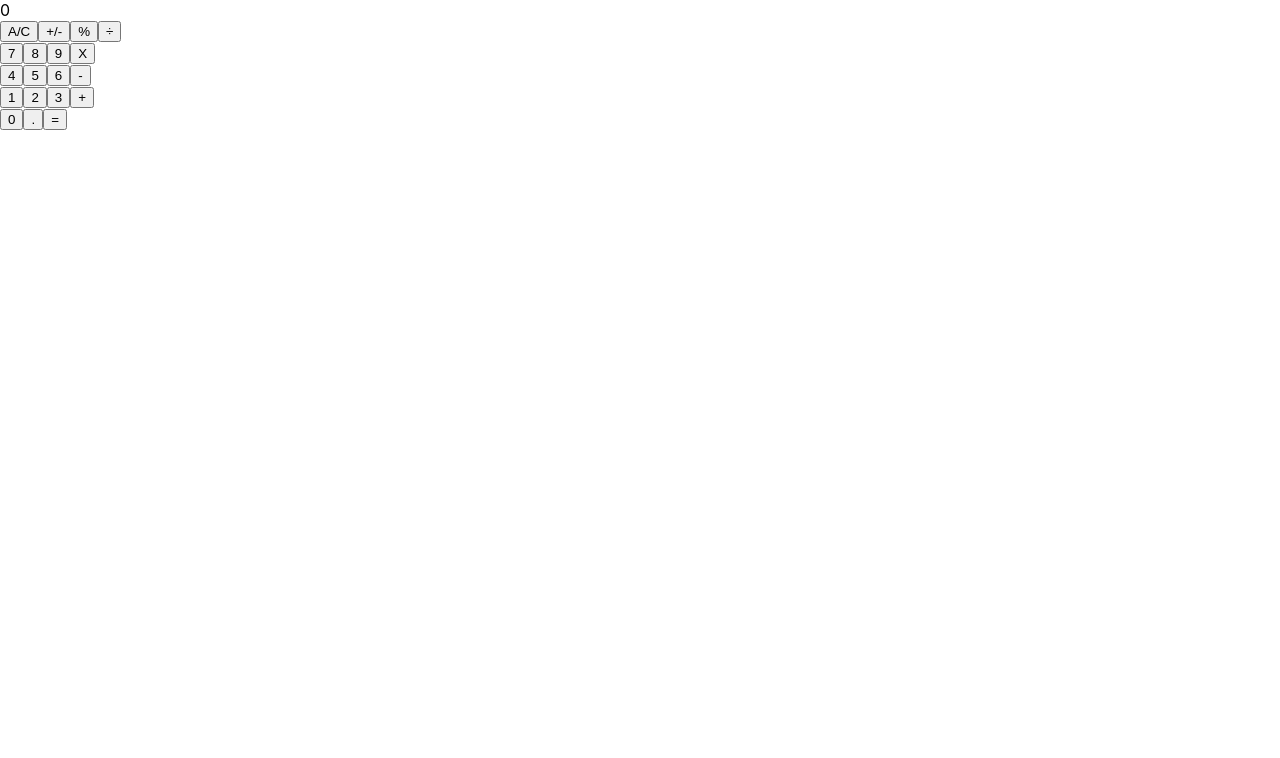
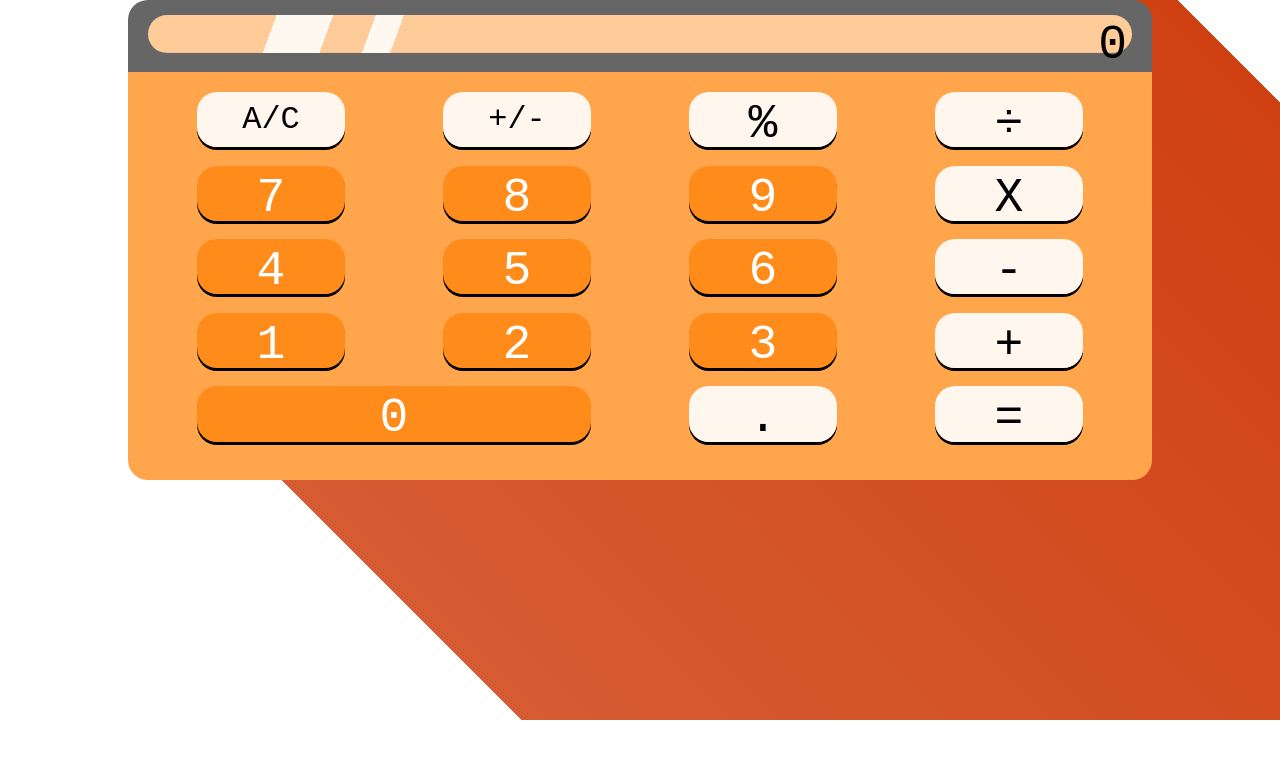
Before and after one commit to NewIncome/math-mag-co-calculator, a React (Create React App) app: page / in a window 1280 px wide. Shown: the top 758 px of the page. Built offline with nearby package versions, Linux system fonts and the light colour scheme.

Commit message:
Finish styling
- Add additional classes
- Add all CSS styles for the calculator

```diff
--- a/src/App.css
+++ b/src/App.css
@@ -1,3 +1,10 @@
+* {
+  box-sizing: border-box;
+  font-family: 'Courier New', monospace;
+  margin: 0;
+  padding: 0;
+}
+
 .App {
   text-align: center;
 }
@@ -37,3 +44,86 @@
     transform: rotate(360deg);
   }
 }
+
+/* Personal Styles */
+#root {
+  background-color: aquamarine;
+  background: linear-gradient(#fff, #fff) no-repeat, linear-gradient(45deg, #fff 21%, #c30c 21%, #c30e 94.5%, #fff 94.5%) no-repeat;
+  background-size: 50% 50%, 90% 90%;
+  background-position: 20% 0%, 100% 0%;
+  height: 100vh;
+}
+
+#cBody {
+  width: 80%;
+  margin: auto;
+  height: 60vh;
+}
+
+.calcTop {
+  background-color: #666;
+  padding: 15px 20px;
+  border-radius: 20px 20px 0 0;
+  height: 15%;
+}
+
+.display {
+  background: linear-gradient(-70deg, #fff0 30%, #fffd 30%, #fffd 70%, #fff0 70%) no-repeat, linear-gradient(-70deg, #fff0 40%, #fffd 40%, #fffd 60%, #fff0 60%) no-repeat, linear-gradient(#fc9, #fc9) no-repeat;
+  border-radius: 20px;
+  padding: 3px 5px 5px;
+  text-align: right;
+  height: 90%;
+  font-size: 3em;
+  background-size: 13% 100%, 13% 100%, 100%;
+  background-position: 10% 0%, 20% 0%, 100%;
+}
+
+.calcBtm {
+  background-color: #ffa64d;
+  border-radius: 0 0 20px 20px;
+  padding: 20px;
+  height: 85%;
+  display: flex;
+  flex-wrap: wrap;
+  align-content: space-between;
+}
+
+.group {
+  display: flex;
+  justify-content: space-around;
+  align-content: space-around;
+  width: 100%;
+  height: 20%;
+}
+
+.btn {
+  width: 15%;
+  padding: 5px;
+  height: 75%;
+  border: none;
+  border-radius: 20px;
+  box-shadow: 0px 3px 0px 0px #000;
+  font-size: 3em;
+}
+
+#A\/C,
+#\+\/- { font-size: 2em; }
+
+#\30 {
+  width: 40%;
+}
+
+.group2 .btn:nth-child(-n+3),
+.group3 .btn:nth-child(-n+3),
+.group4 .btn:nth-child(-n+3),
+.group5 .btn:first-child {
+  background-color: #ff8c1a;
+  color: #fff;
+}
+.group1 .btn,
+.group2 .btn:last-child,
+.group3 .btn:last-child,
+.group4 .btn:last-child,
+.group5 .btn:nth-child(n+2) {
+  background-color: #ffffffe6;
+}
--- a/src/components/ButtonPanel.js
+++ b/src/components/ButtonPanel.js
@@ -7,31 +7,31 @@ export default function ButtonPanel(props) {
 
   return (
     <>
-      <div className="group1">
+      <div className="group1 group">
         <Button name="A/C" onBtnClick={handleClick} />
         <Button name="+/-" onBtnClick={handleClick} />
         <Button name="%" onBtnClick={handleClick} />
         <Button name="÷" onBtnClick={handleClick} />
       </div>
-      <div className="group2">
+      <div className="group2 group">
         <Button name="7" onBtnClick={handleClick} />
         <Button name="8" onBtnClick={handleClick} />
         <Button name="9" onBtnClick={handleClick} />
         <Button name="X" onBtnClick={handleClick} />
       </div>
-      <div className="group3">
+      <div className="group3 group">
         <Button name="4" onBtnClick={handleClick} />
         <Button name="5" onBtnClick={handleClick} />
         <Button name="6" onBtnClick={handleClick} />
         <Button name="-" onBtnClick={handleClick} />
       </div>
-      <div className="group4">
+      <div className="group4 group">
         <Button name="1" onBtnClick={handleClick} />
         <Button name="2" onBtnClick={handleClick} />
         <Button name="3" onBtnClick={handleClick} />
         <Button name="+" onBtnClick={handleClick} />
       </div>
-      <div className="group5">
+      <div className="group5 group">
         <Button name="0" onBtnClick={handleClick} />
         <Button name="." onBtnClick={handleClick} />
         <Button name="=" onBtnClick={handleClick} />
```
